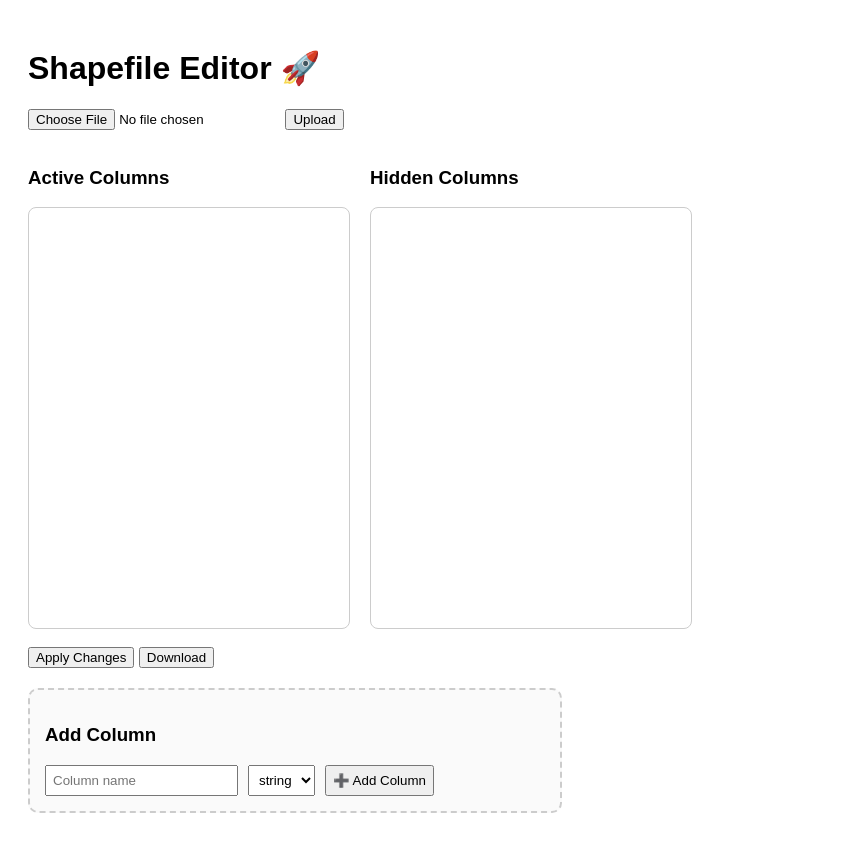
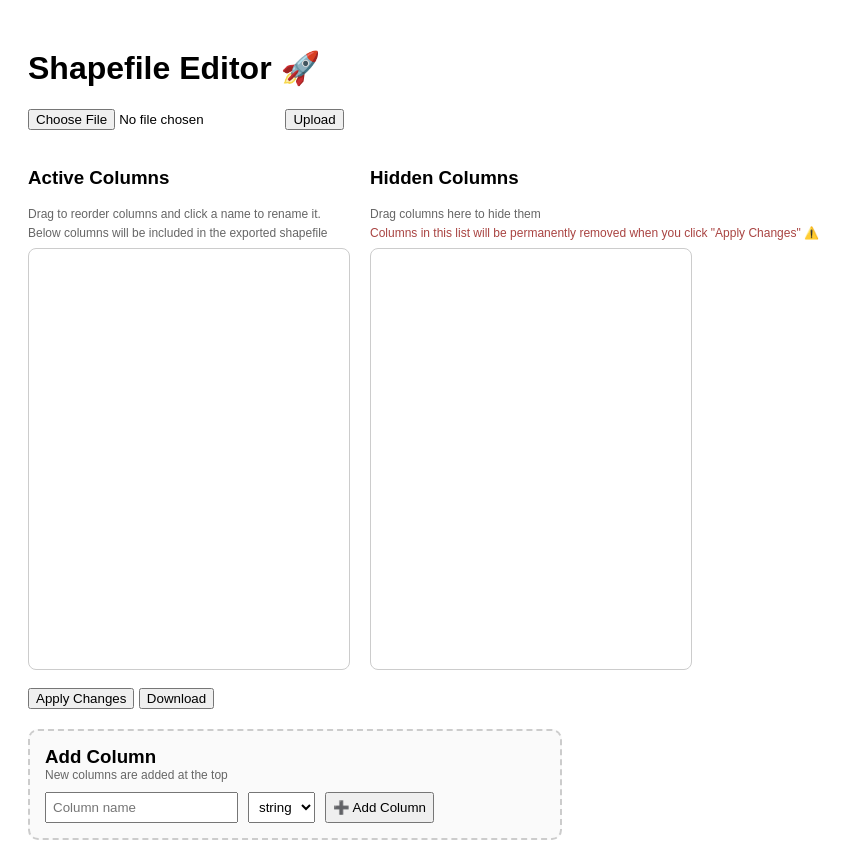
Before and after one commit to Jezequel97/shapefileeditor, a FastAPI app: page /app in a window 1280 px wide. Shown: the whole page, without its empty margins (0-853 px from the left). Before the commit the page ends 813 px from the top, so only its background shows below. Run offline with FastAPI, Linux system fonts and the light colour scheme.

Commit message:
UX improvements

```diff
--- a/index.html
+++ b/index.html
@@ -20,12 +20,30 @@
 
 <div class="container">
     <div>
-        <h3>Active Columns</h3>
+        <div class="column-header">
+            <h3>Active Columns</h3>
+            <small class = "hint">
+				Drag to reorder columns and click a name to rename it.
+			</small>
+			<small class="hint">
+                Below columns will be included in the exported shapefile
+            </small>
+        </div>
+
         <div id="active" class="box"></div>
     </div>
 
     <div>
-        <h3>Hidden Columns</h3>
+        <div class="column-header">
+            <h3>Hidden Columns</h3>
+            <small class="hint">
+                Drag columns here to hide them
+            </small>
+            <small class="hint warning">
+                Columns in this list will be permanently removed when you click "Apply Changes" ⚠️
+            </small>
+        </div>
+
         <div id="hidden" class="box"></div>
     </div>
 </div>
@@ -39,6 +57,10 @@
 <div class="add-group">
 
     <h3>Add Column</h3>
+
+    <small class="hint">
+        New columns are added at the top
+    </small>
 
     <div class="add-bar">
         <input id="newName" placeholder="Column name">
--- a/main.py
+++ b/main.py
@@ -249,6 +249,7 @@ def download():
 
 
 # 🌐 frontend serveren
+@app.get("/", response_class=HTMLResponse)
 @app.get("/app", response_class=HTMLResponse)
 def serve_frontend():
     with open("index.html", "r", encoding="utf-8") as f:
--- a/static/app.js
+++ b/static/app.js
@@ -44,6 +44,11 @@ function createItem(col) {
     const div = document.createElement("div")
     div.className = "item"
 
+    // 🔥 highlight nieuwe kolommen
+    if (!originalColumns.includes(col)) {
+        div.classList.add("new-column")
+    }
+
     const input = document.createElement("input")
     input.value = col
     input.dataset.original = col
@@ -64,6 +69,9 @@ function render() {
     const active = document.getElementById("active")
     const hidden = document.getElementById("hidden")
 
+	if (window.activeSortable) window.activeSortable.destroy()
+	if (window.hiddenSortable) window.hiddenSortable.destroy()
+
     active.innerHTML = ""
     hidden.innerHTML = ""
 
@@ -71,7 +79,7 @@ function render() {
     hiddenColumns.forEach(col => hidden.appendChild(createItem(col)))
 
     // 🔥 drag overal behalve input
-    new Sortable(active, {
+    window.activeSortable = new Sortable(active, {
         group: "columns",
         animation: 150,
         filter: "input",
@@ -79,7 +87,7 @@ function render() {
         onEnd: updateState
     })
 
-    new Sortable(hidden, {
+    window.hiddenSortable = new Sortable(hidden, {
         group: "columns",
         animation: 150,
         filter: "input",
@@ -122,7 +130,7 @@ function addColumn() {
         return
     }
 
-    activeColumns.push(name)
+    activeColumns.unshift(name)
     types[name] = type || "string"
 
     // 🔥 reset input
--- a/static/style.css
+++ b/static/style.css
@@ -8,11 +8,24 @@ body {
     gap: 20px;
 }
 
+.container > div {
+    display: flex;
+    flex-direction: column;
+}
+
+.column-header {
+    height: 100px; /* 🔥 iets groter maken */
+    display: flex;
+    flex-direction: column;
+    justify-content: flex-start;
+}
+
 .box {
     border: 1px solid #ccc;
     border-radius: 8px;
     padding: 10px;
     width: 300px;
+	flex-grow: 1;
 
     /* 🔥 NIEUW */
     height: 400px;
@@ -26,6 +39,17 @@ body {
 .box::-webkit-scrollbar-thumb {
     background: #aaa;
     border-radius: 3px;
+}
+
+.hint {
+    display: block;
+    font-size: 12px;
+    color: #666;
+    margin-bottom: 5px;
+}
+
+.hint.warning {
+    color: #a94442;
 }
 
 .item {
@@ -60,6 +84,10 @@ body {
     max-width: 500px;
 }
 
+.add-group h3 {
+	margin: 0;
+}
+
 .add-bar {
     display: flex;
     gap: 10px;
@@ -70,3 +98,8 @@ body {
 .add-bar select {
     padding: 6px;
 }
+
+.new-column {
+    background-color: #fff3cd;
+    border: 1px solid #ffeeba;
+}
```
